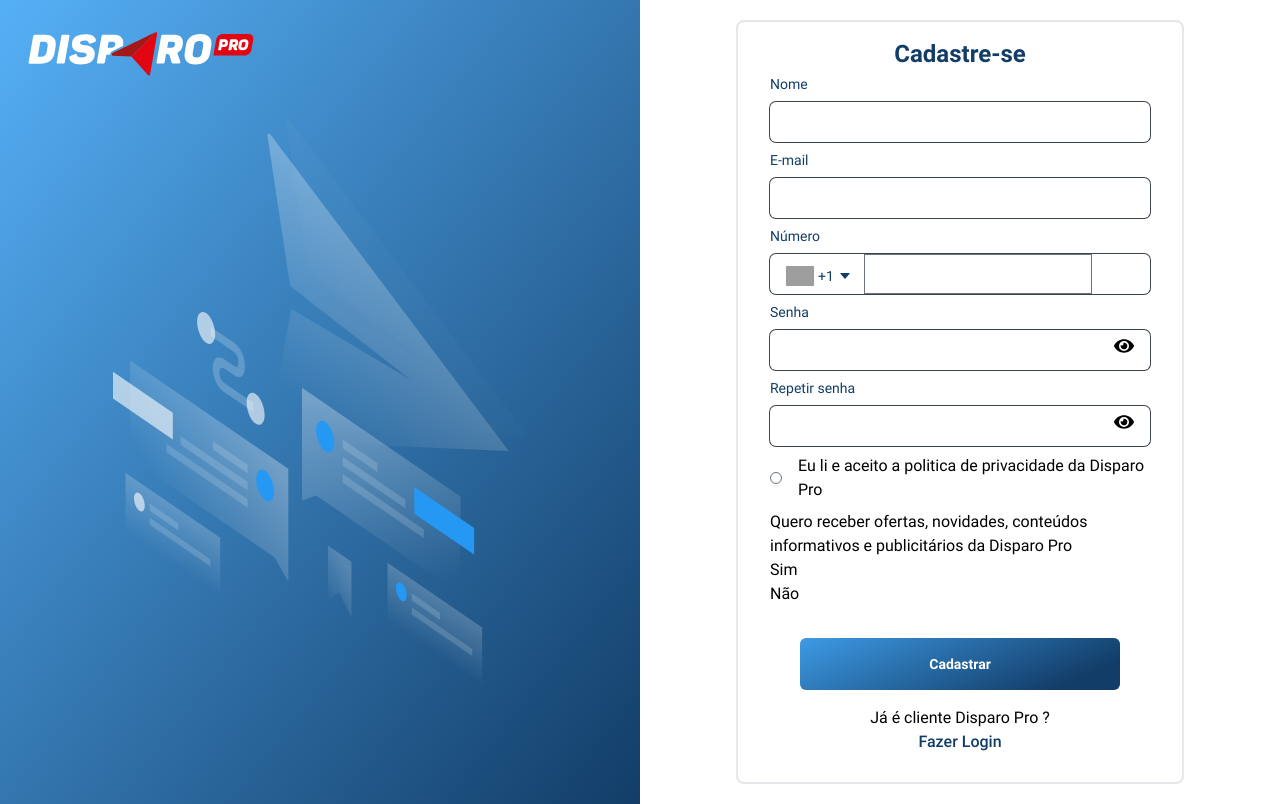
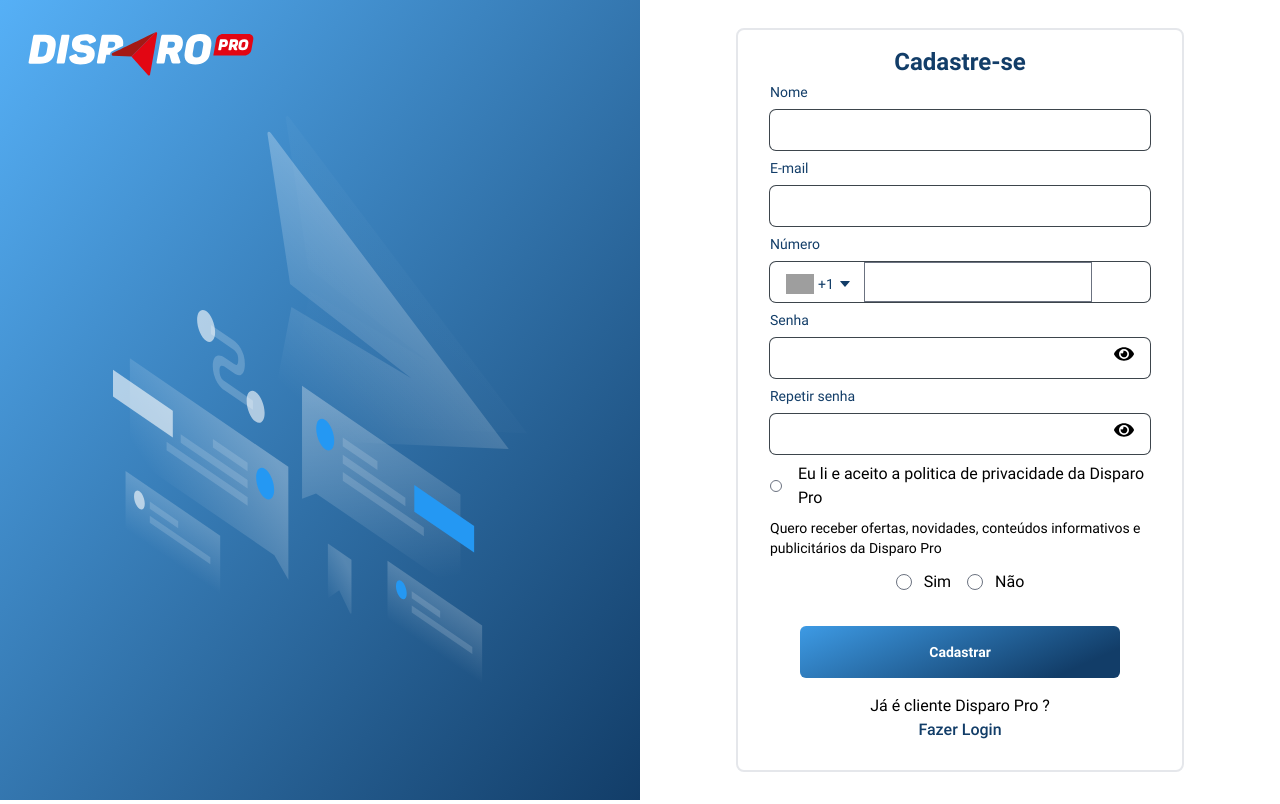
Before and after one commit to renatodaltiba/brasilfone_telecom_challenge, a Next.js app in the folder client/: page /register in a window 1280 px wide. Built offline with nearby package versions, Linux system fonts and the light colour scheme; grey boxes are pictures that could not be loaded.

Commit message:
refact: refactored radio button to use react-hook-form and allow sending boolean to backend

```diff
--- a/client/src/pages/register.tsx
+++ b/client/src/pages/register.tsx
@@ -1,4 +1,4 @@
-import { Listbox, RadioGroup, Transition } from '@headlessui/react'
+import { Listbox, Transition } from '@headlessui/react'
 import { yupResolver } from '@hookform/resolvers/yup'
 import { Button } from 'components/Button'
 import { ErrorMessage } from 'components/ErrorMessage'
@@ -16,7 +16,6 @@
 export default function Register() {
   const [country, setCountry] = useState(countryDDI[0])
   const [offers, setOffers] = useState(false)
-
   const {
     register,
     handleSubmit,
@@ -148,26 +147,46 @@
             </label>
           </div>
 
-          <div>
-            <RadioGroup value={offers} onChange={setOffers}>
-              <RadioGroup.Label>
-                Quero receber ofertas, novidades, conteúdos informativos e
-                publicitários da Disparo Pro
-              </RadioGroup.Label>
-              <div>
-                <RadioGroup.Option value={true}>
-                  {({ checked }) => (
-                    <span className={checked ? 'bg-blue-200' : ''}>Sim</span>
-                  )}
-                </RadioGroup.Option>
-                <RadioGroup.Option value={true}>
-                  {({ checked }) => (
-                    <span className={checked ? 'bg-blue-200' : ''}>Não</span>
-                  )}
-                </RadioGroup.Option>
-              </div>
-            </RadioGroup>
-          </div>
+          <fieldset
+            id="acceptOffers"
+            className="flex w-full flex-col items-center"
+          >
+            <h4 className="text-sm">
+              Quero receber ofertas, novidades, conteúdos informativos e
+              publicitários da Disparo Pro
+            </h4>
+            <Controller
+              name="acceptOffers"
+              control={control}
+              defaultValue=""
+              render={({ field: { onChange } }) => (
+                <div className="mt-3 flex flex-row gap-4">
+                  <label className="flex items-center gap-3">
+                    <input
+                      type="radio"
+                      name="acceptOffers"
+                      value="true"
+                      onChange={() => {
+                        onChange(true)
+                      }}
+                    />
+                    Sim
+                  </label>
+                  <label className="flex items-center gap-3">
+                    <input
+                      type="radio"
+                      name="acceptOffers"
+                      value="false"
+                      onChange={() => {
+                        onChange(false)
+                      }}
+                    />
+                    Não
+                  </label>
+                </div>
+              )}
+            />
+          </fieldset>
 
           {Object.values(errors)
             .slice(0, 3)
```
